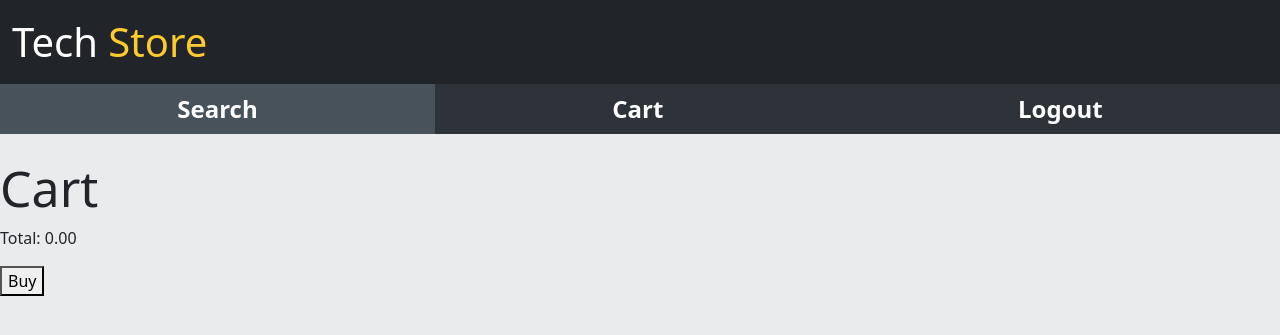
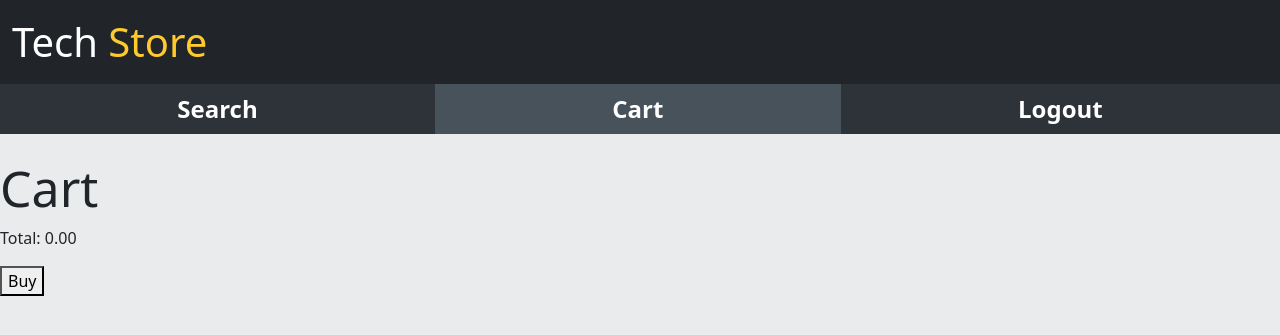
Before and after one commit to breno-albuquerque/my-store-app, a Flask app: page /cart in a window 1280 px wide. Shown: the top 335 px of the page. Run offline with Flask 2, Linux system fonts and the light colour scheme; the visitor is signed in with stand-in values (Sample User, id 1); some libraries are stand-ins or nearby versions.

Commit message:
feat: Use jinja to dinamicaly set nav item bg color

```diff
--- a/static/js/layout.js
+++ b/static/js/layout.js
@@ -1,5 +1,7 @@
 const layoutBtns = Array.from(document.getElementsByClassName('layout-btn'));
 const layoutForm = document.getElementById('layout-form');
+
+const anchors = [searchAnchor, cartAnchor, logoutAnchor];
 
 function handleLayoutBtnClick(event) {
     event.preventDefault();
@@ -8,4 +10,4 @@ function handleLayoutBtnClick(event) {
     layoutForm.action = '/' + value;
 }
 
-layoutBtns.forEach(btn => btn.addEventListener('click', handleLayoutBtnClick))
+layoutBtns.forEach(btn => btn.addEventListener('click', handleLayoutBtnClick));
--- a/templates/layout.html
+++ b/templates/layout.html
@@ -29,11 +29,10 @@
 
 
     {% if session['user'] %}
-
         <nav class="layout-nav-bar bg-lighter">
-            <a class="bg-selected layout-nav-item" href="/main">Search</a>
-            <a class="layout-nav-item" href="/cart">Cart</a>
-            <a class="layout-nav-item" href="/logout">Logout</a>
+            <a id="search-anchor" class="{% if url_for(request.endpoint) == '/main' %} {{ 'bg-selected' }} {% endif %} layout-nav-item" href="/main">Search</a>
+            <a id="cart-anchor" class="{% if url_for(request.endpoint) == '/cart' %} {{ 'bg-selected' }} {% endif %} layout-nav-item" href="/cart">Cart</a>
+            <a id="logout-anchor" class="layout-nav-item" href="/logout">Logout</a>
         </nav>
 
     {% endif %}
```
